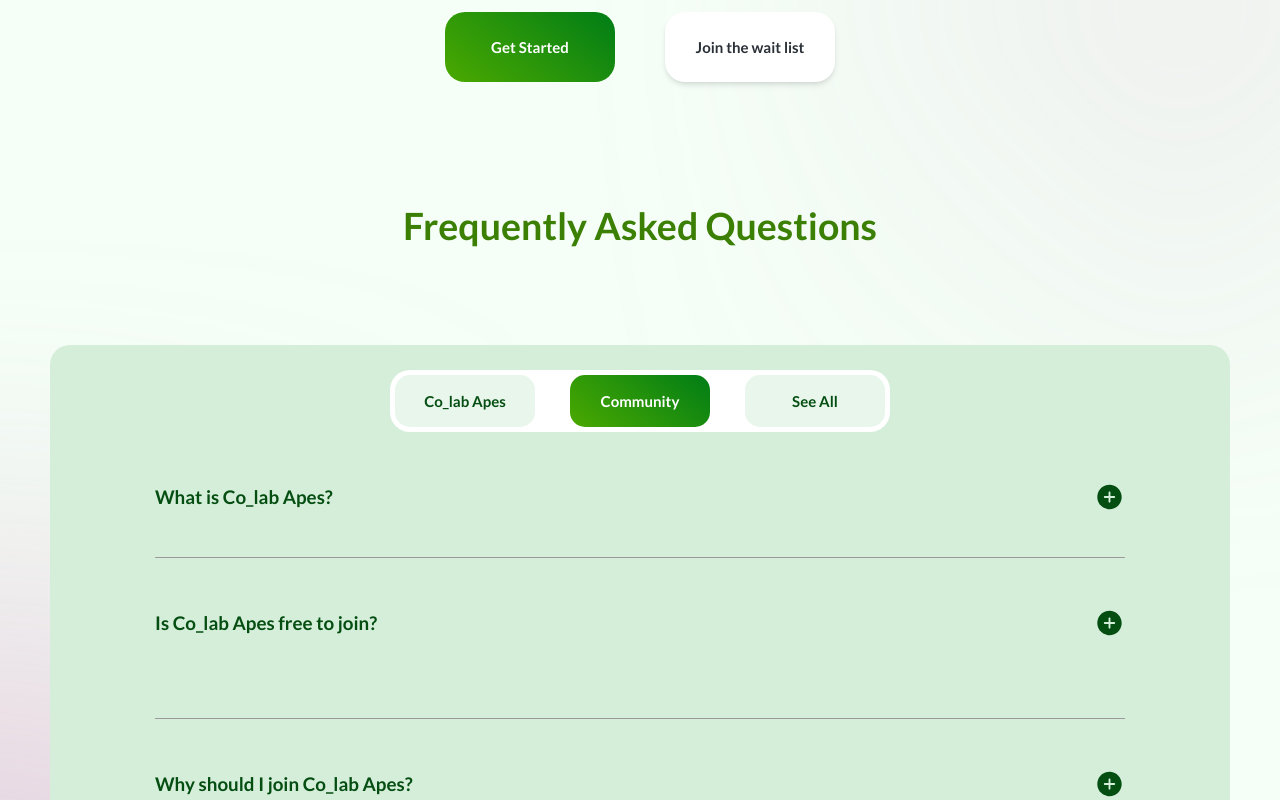
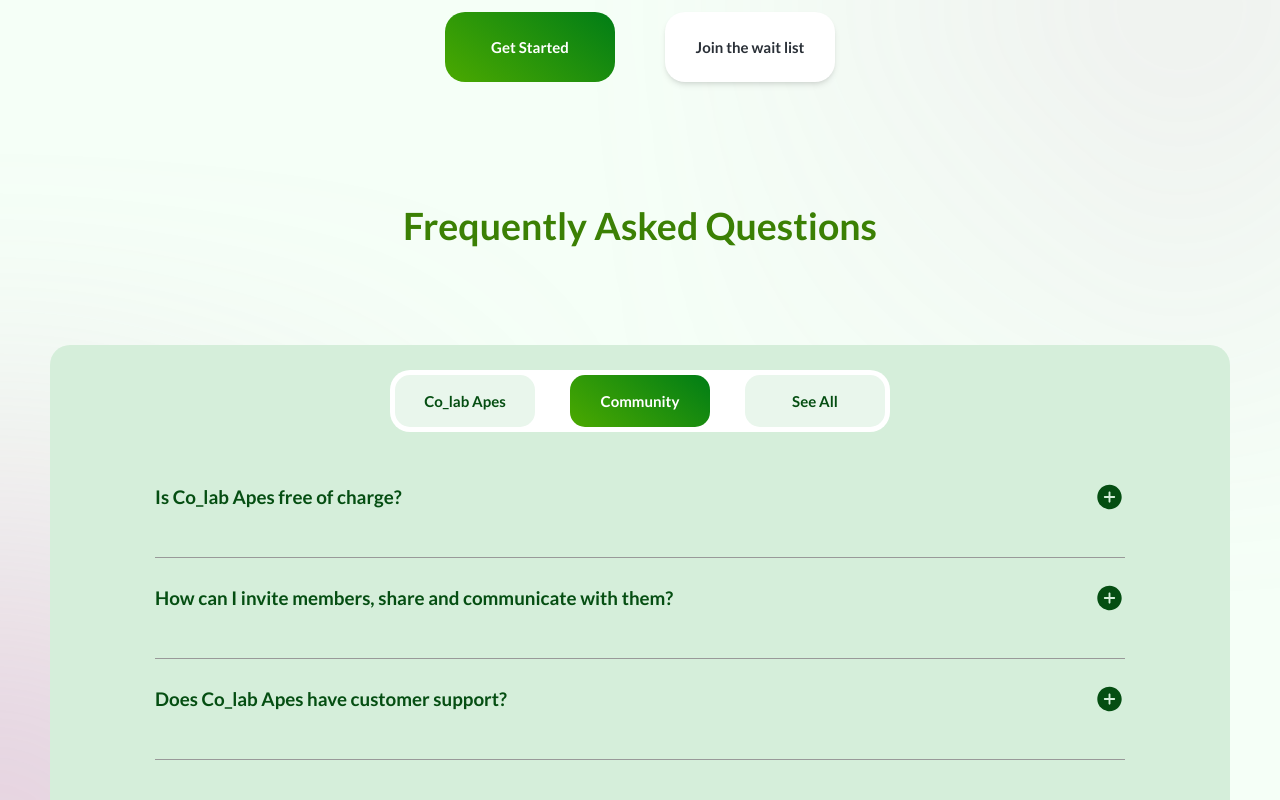
Before and after one commit to Colab-Apes/new_landing_page, a React (Vite) app: page / in a window 1280 px wide. Both pictures are taken after a click on the button "Community". Shown: the part 4171-4971 px from the top of the page. Built offline with nearby package versions, Linux system fonts and the light colour scheme.

Commit message:
made a lot of updat

```diff
--- /dev/null
+++ b/src/NewLandingPage/components/Faqs/Colabapes.jsx
@@ -0,0 +1,47 @@
+import React, { useEffect, useState } from "react";
+import { faqscolabapes } from "./faqsdata";
+
+const Colabapes = ({ minus, plus }) => {
+  const [getindex, setgetindex] = useState(0);
+
+  const [openclose, setopenclose] = useState(false);
+  return (
+    <div>
+      {faqscolabapes.map((item, index) => (
+        <div
+          key={index}
+          className="border-b border-b-[#999] pb-10 lg:pb-10 mt-10"
+        >
+          <div
+            onClick={() => {
+              let val = index;
+              val === index ? setopenclose(!openclose) : "";
+              setgetindex(index);
+              console.log("getindex" + getindex);
+              console.log("index" + index);
+            }}
+            className="flex cursor-pointer justify-between mb-8 items-center "
+          >
+            <p className="text-3xl font-bold  text-[#054E12]">{item.title}</p>
+            <img
+              src={getindex === index ? (openclose ? minus : plus) : plus}
+              alt=""
+              className="cursor-pointer"
+            />
+          </div>{" "}
+          <p
+            className={
+              getindex === index && openclose
+                ? "text-[#054E12] text-3xl text-left mb-4 leading-[3.5rem] duration-500 ease-in-out"
+                : "hidden duration-500 ease-in-out"
+            }
+          >
+            {item.content}
+          </p>
+        </div>
+      ))}
+    </div>
+  );
+};
+
+export default Colabapes;
--- /dev/null
+++ b/src/NewLandingPage/components/Faqs/Community.jsx
@@ -0,0 +1,49 @@
+import React, { useState } from "react";
+import { faqscommunity } from "./faqsdata";
+
+const Community = ({  minus, plus }) => {
+  const [getindex, setgetindex] = useState(0);
+
+  const [openclose, setopenclose] = useState(false);
+  return (
+    <div>
+      {" "}
+      {faqscommunity.map((item, index) => (
+        <div key={index} className="border-b border-b-[#999] pb-10 lg:pb-10 mt-10">
+          <div
+            onClick={() => {
+              let val = index;
+              val === index ? setopenclose(!openclose) : "";
+              setgetindex(val);
+              console.log("getindex" + getindex);
+              console.log("index" + index);
+            }}
+            className="flex cursor-pointer justify-between mb-8 items-center "
+          >
+            <p className="text-3xl font-bold  text-[#054E12]">{item.title}</p>
+            <img
+              src={getindex === index ? (openclose ? minus : plus) : plus}
+              alt=""
+              className="cursor-pointer"
+            />
+          </div>{" "}
+          <p
+            className={
+              getindex === index && openclose
+                ? "text-[#054E12] text-3xl text-left mb-4 leading-[3.5rem] duration-500 ease-in-out"
+                : "hidden duration-500 ease-in-out"
+            }
+          >
+            {item.content}
+          </p>
+        </div>
+      ))}
+    </div>
+  );
+};
+Community.propTypes = {
+  //   children: PropTypes.object.isRequired,
+  //   backgroundImg: PropTypes.string.isRequired,
+};
+
+export default Community;
--- a/src/NewLandingPage/components/Faqs/Faqs.jsx
+++ b/src/NewLandingPage/components/Faqs/Faqs.jsx
@@ -2,6 +2,9 @@
 import "../../../App.css";
 import minus from "../../../assets/icons/minus.svg";
 import plus from "../../../assets/icons/plus.svg";
+import Community from "./Community";
+import Colabapes from "./Colabapes";
+import SeeAll from "./SeeAll";
 
 const Faqs = () => {
   const [arr, setarr] = useState(["Co_lab Apes", "Community", "See All"]);
@@ -15,7 +18,7 @@
       <div className="absolute z-[-1]  hidden lg:block blur-[200px] bottom-[-20rem] left-[-20rem] w-[387px] h-[410px] bg-[#C26AAA] rounded-[400px]"></div>
       <div className="absolute z-[-1]   hidden lg:block blur-[200px] top-[-30rem] right-[0rem] w-[200px] h-[200px] bg-[#C26AAA] rounded-[410.85px]"></div>
 
-      <div className="faq  bg-[#D5EEDA]  pb-[10rem] mt-2 w-full text-center  mx-auto px-10 relative lg:mt-40 rounded-[20px] h-[600px] py-10">
+      <div className="faq  bg-[#D5EEDA]  pb-[10rem] mt-2 w-full text-center  mx-auto px-10 relative lg:mt-40 rounded-[20px] py-10">
         <div className="w-full flex justify-center items-center">
           <div className="bg-white w-[50rem] flex rounded-[20px]  justify-between px-2 py-2">
             {arr.map((item, index) => (
@@ -34,38 +37,29 @@
         </div>
 
         <div className=" lg:px-32 mt-20 0">
-          <div className="border-b border-b-[#999] pb-10 lg:pb-10">
-            <div
-              onClick={() => {
-                setopenclose(!openclose);
-              }}
-              className="flex cursor-pointer justify-between mb-8 items-center "
-            >
-              <p className="text-3xl font-bold  text-[#054E12]">
-                What is Co_lab Apes?
-              </p>
-              <img
-                src={openclose ? minus : plus}
-                alt=""
-                className="cursor-pointer"
-              />
-            </div>{" "}
-            <p
-              className={
-                openclose
-                  ? "text-[#054E12] text-3xl text-left mb-4 leading-[3.5rem] duration-500 ease-in-out"
-                  : "hidden duration-500 ease-in-out"
-              }
-            >
-              Colab apes aim to link learning and earning by encouraging people
-              to develop their skills on the job and creating real-life projects
-              that generate revenues, then distributing the profits to all team
-              members. Stating its financial targets and discerning how the
-              business plans to achieve them promptly.
-            </p>
-          </div>
-
-          <div className="flex justify-between mt-20  items-center border-b border-b-[#999] pb-10 lg:pb-32">
+          {getindex === 0 ? (
+            <Colabapes
+              setopenclose={setopenclose}
+              openclose={openclose}
+              minus={minus}
+              plus={plus}
+            />
+          ) : getindex === 1 ? (
+            <Community
+              setopenclose={setopenclose}
+              openclose={openclose}
+              minus={minus}
+              plus={plus}
+            />
+          ) : (
+            <SeeAll
+              setopenclose={setopenclose}
+              openclose={openclose}
+              minus={minus}
+              plus={plus}
+            />
+          )}
+          {/* <div className="flex justify-between mt-20  items-center border-b border-b-[#999] pb-10 lg:pb-32">
             <p className="text-3xl font-bold  text-[#054E12]">
               Is Co_lab Apes free to join?
             </p>
@@ -76,7 +70,7 @@
               Why should I join Co_lab Apes?
             </p>
             <img src={plus} alt="" className="cursor-pointer" />
-          </div>
+          </div> */}
         </div>
       </div>
     </div>
--- /dev/null
+++ b/src/NewLandingPage/components/Faqs/SeeAll.jsx
@@ -0,0 +1,49 @@
+import React, { useState } from "react";
+import { faqsseeall } from "./faqsdata";
+
+const SeeAll = ({ minus, plus }) => {
+  const [getindex, setgetindex] = useState(0);
+
+  const [openclose, setopenclose] = useState(false);
+
+  return (
+    <div>
+      {" "}
+      {faqsseeall.map((item, index) => (
+        <div
+          key={index}
+          className="border-b border-b-[#999] pb-10 lg:pb-10 mt-10"
+        >
+          <div
+            onClick={() => {
+              setgetindex(index);
+              let val = index;
+              val === index ? setopenclose(!openclose) : "";
+
+              console.log("getindex" + getindex);
+              console.log("index" + index);
+            }}
+            className="flex cursor-pointer justify-between mb-8 items-center "
+          >
+            <p className="text-3xl font-bold  text-[#054E12]">{item.title}</p>
+            <img
+              src={getindex === index ? (openclose ? minus : plus) : plus}
+              alt=""
+              className="cursor-pointer"
+            />
+          </div>{" "}
+          <p
+            className={
+              getindex === index && openclose
+                ? "text-[#054E12] text-3xl text-left mb-4 leading-[3.5rem] duration-500 ease-in-out"
+                : "hidden duration-500 ease-in-out"
+            }
+          >
+            {item.content}
+          </p>
+        </div>
+      ))}
+    </div>
+  );
+};
+export default SeeAll;
--- /dev/null
+++ b/src/NewLandingPage/components/Faqs/faqsdata.js
@@ -0,0 +1,68 @@
+export const faqscolabapes = [
+  {
+    title: "What is Co_lab Apes?",
+    content:
+      "Colab apes aim to link learning and earning by encouraging people to develop their skills on the job and creating real-life projects that generate revenues, then distributing the profits to all team members. Stating its financial targets and discerning how the business plans to achieve them promptly.",
+  },
+  {
+    title: "Is Co_lab Apes free to join?",
+    content:
+      "Colab apes aim to link learning and earning by encouraging people to develop their skills on the job and creating real-life projects that generate revenues, then distributing the profits to all team members. Stating its financial targets and discerning how the business plans to achieve them promptly.",
+  },
+  {
+    title: "Why should I join Co_lab Apes?",
+    content:
+      "Colab apes aim to link learning and earning by encouraging people to develop their skills on the job and creating real-life projects that generate revenues, then distributing the profits to all team members. Stating its financial targets and discerning how the business plans to achieve them promptly.",
+  },
+];
+
+export const faqscommunity = [
+  {
+    title: "Is Co_lab Apes free of charge?",
+    content:
+      "Colab apes aim to link learning and earning by encouraging people to develop their skills on the job and creating real-life projects that generate revenues, then distributing the profits to all team members. Stating its financial targets and discerning how the business plans to achieve them promptly.",
+  },
+  {
+    title: "How can I invite members, share and communicate with them?",
+    content:
+      "Colab apes aim to link learning and earning by encouraging people to develop their skills on the job and creating real-life projects that generate revenues, then distributing the profits to all team members. Stating its financial targets and discerning how the business plans to achieve them promptly.",
+  },
+  {
+    title: "Does Co_lab Apes have customer support?",
+    content:
+      "Colab apes aim to link learning and earning by encouraging people to develop their skills on the job and creating real-life projects that generate revenues, then distributing the profits to all team members. Stating its financial targets and discerning how the business plans to achieve them promptly.",
+  },
+];
+
+export const faqsseeall = [
+  {
+    title: "What is Co_lab Apes?",
+    content:
+      "Colab apes aim to link learning and earning by encouraging people to develop their skills on the job and creating real-life projects that generate revenues, then distributing the profits to all team members. Stating its financial targets and discerning how the business plans to achieve them promptly.",
+  },
+  {
+    title: "Is Co_lab Apes free to join?",
+    content:
+      "Colab apes aim to link learning and earning by encouraging people to develop their skills on the job and creating real-life projects that generate revenues, then distributing the profits to all team members. Stating its financial targets and discerning how the business plans to achieve them promptly.",
+  },
+  {
+    title: "Why should I join Co_lab Apes?",
+    content:
+      "Colab apes aim to link learning and earning by encouraging people to develop their skills on the job and creating real-life projects that generate revenues, then distributing the profits to all team members. Stating its financial targets and discerning how the business plans to achieve them promptly.",
+  },
+  {
+    title: "Is Co_lab Apes free of charge?",
+    content:
+      "Colab apes aim to link learning and earning by encouraging people to develop their skills on the job and creating real-life projects that generate revenues, then distributing the profits to all team members. Stating its financial targets and discerning how the business plans to achieve them promptly.",
+  },
+  {
+    title: "How can I invite members, share and communicate with them?",
+    content:
+      "Colab apes aim to link learning and earning by encouraging people to develop their skills on the job and creating real-life projects that generate revenues, then distributing the profits to all team members. Stating its financial targets and discerning how the business plans to achieve them promptly.",
+  },
+  {
+    title: "Does Co_lab Apes have customer support?",
+    content:
+      "Colab apes aim to link learning and earning by encouraging people to develop their skills on the job and creating real-life projects that generate revenues, then distributing the profits to all team members. Stating its financial targets and discerning how the business plans to achieve them promptly.",
+  },
+];
```
